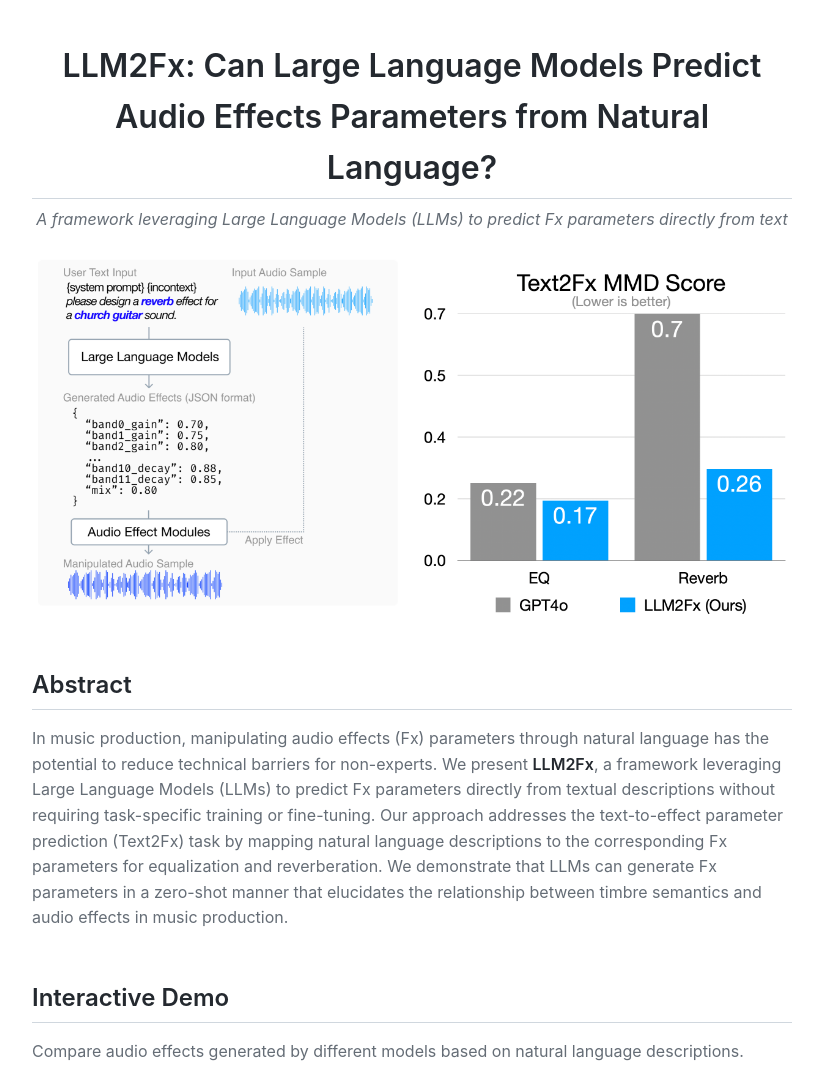
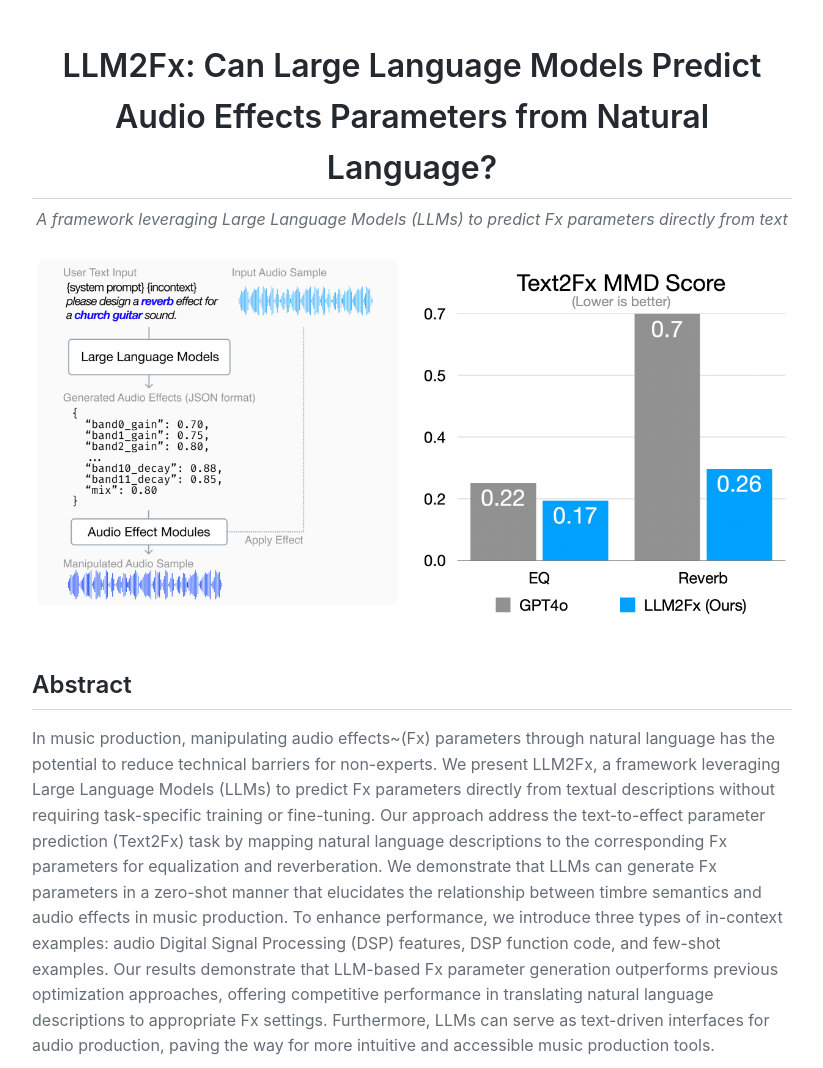
Before and after one commit to anonymous-fx-paper/llm2fx-demo, a plain HTML site: page index.html in a window 1280 px wide. Shown: the top 1068 px of the page, without its empty margins (228-1051 px from the left). Drawn offline with Linux system fonts and the light colour scheme.

Commit message:
Update index.html

```diff
--- a/index.html
+++ b/index.html
@@ -97,17 +97,18 @@
     <section class="abstract">
         <h2>Abstract</h2>
         <p>
-            In music production, manipulating audio effects (Fx) parameters through natural language has the potential
-            to reduce technical barriers for non-experts.
-            We present <strong>LLM2Fx</strong>, a framework leveraging Large Language Models (LLMs) to predict Fx
-            parameters directly from textual descriptions
-            without requiring task-specific training or fine-tuning. Our approach addresses the text-to-effect parameter
-            prediction (Text2Fx) task
-            by mapping natural language descriptions to the corresponding Fx parameters for equalization and
-            reverberation.
+            In music production, manipulating audio effects~(Fx) parameters through natural language has the potential
+            to reduce technical barriers for non-experts. We present LLM2Fx, a framework leveraging Large Language
+            Models (LLMs) to predict Fx parameters directly from textual descriptions without requiring task-specific
+            training or fine-tuning. Our approach address the text-to-effect parameter prediction (Text2Fx) task by
+            mapping natural language descriptions to the corresponding Fx parameters for equalization and reverberation.
             We demonstrate that LLMs can generate Fx parameters in a zero-shot manner that elucidates the relationship
-            between
-            timbre semantics and audio effects in music production.
+            between timbre semantics and audio effects in music production. To enhance performance, we introduce three
+            types of in-context examples: audio Digital Signal Processing (DSP) features, DSP function code, and
+            few-shot examples. Our results demonstrate that LLM-based Fx parameter generation outperforms previous
+            optimization approaches, offering competitive performance in translating natural language descriptions to
+            appropriate Fx settings. Furthermore, LLMs can serve as text-driven interfaces for audio production, paving
+            the way for more intuitive and accessible music production tools.
         </p>
     </section>
 
```
